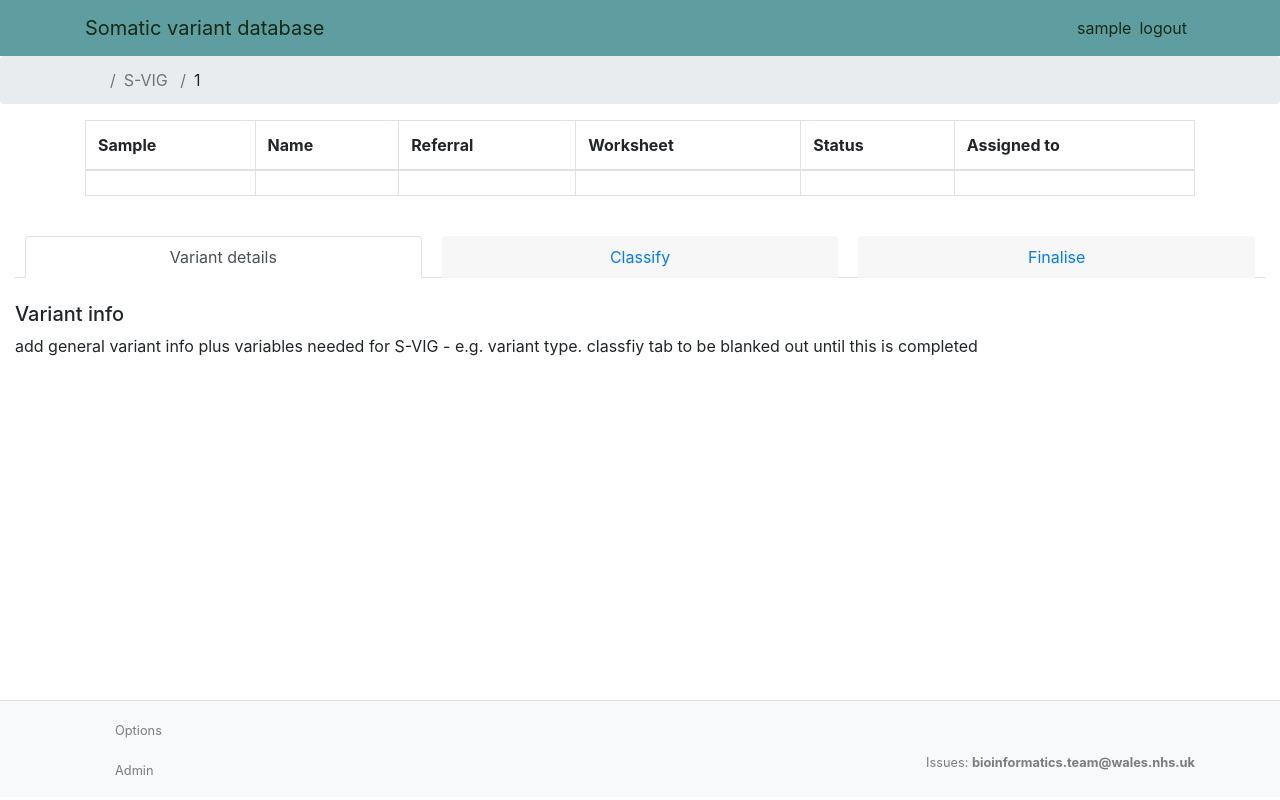
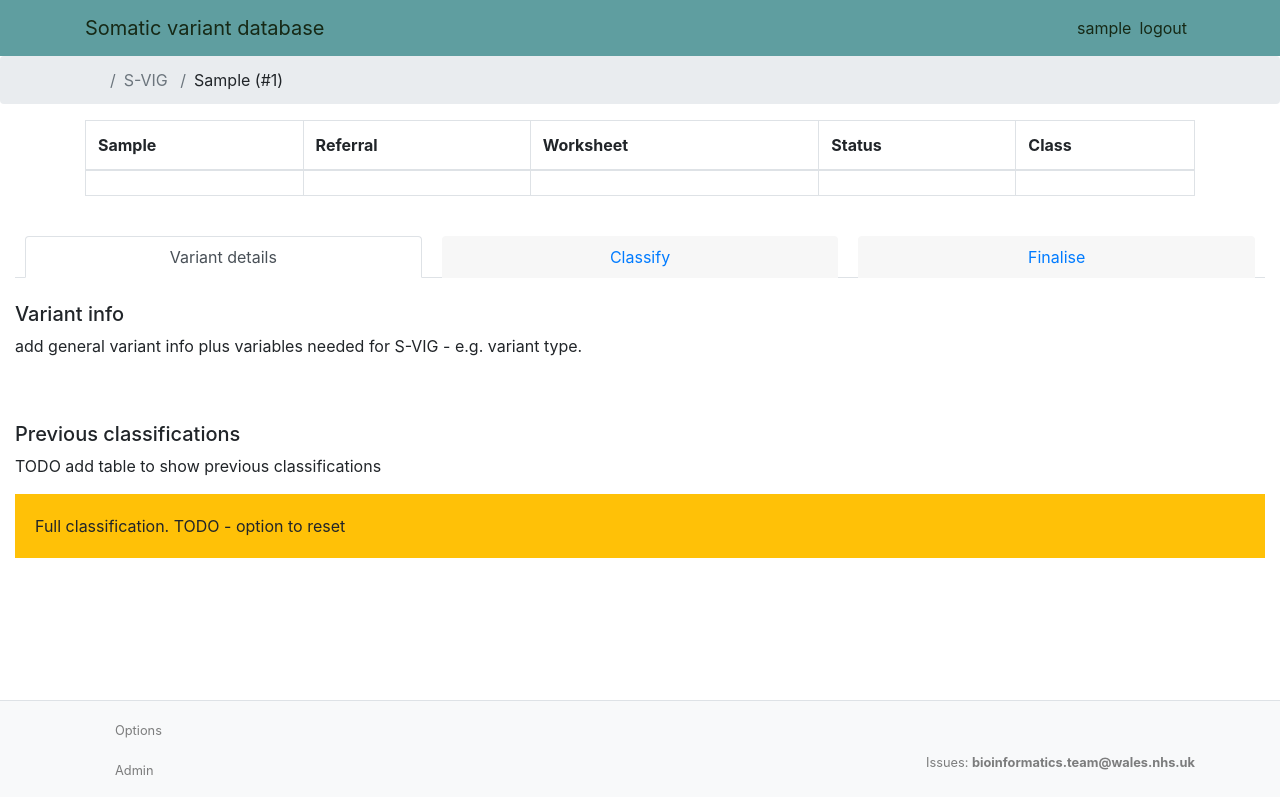
Before and after one commit to erikwaskiewicz/somatic_db_prototype, a Django app: page /svig/classify/1 in a window 1280 px wide. Run offline with Django 3.2, Linux system fonts and the light colour scheme; a user stored in the database is signed in; tables that the repository leaves empty hold one stand-in row (values such as "Sample post"); lists and menus that the app fills with data are empty; some libraries are stand-ins or nearby versions; some web fonts are replaced.

Commit message:
General setup of SVIG app

```diff
--- /dev/null
+++ b/app_svig/forms.py
@@ -0,0 +1,24 @@
+from django import forms
+from crispy_forms.helper import FormHelper
+from crispy_forms.layout import Submit
+
+
+class PreviousClassificationForm(forms.Form):
+    """
+    Choose whether to use a previous class of start a new one
+
+    """
+    PREVIOUS_CLASS_CHOICES = (
+        (True, 'Use previous'),
+        (False, 'New classification'),
+    )
+    use_previous_class = forms.ChoiceField(choices=PREVIOUS_CLASS_CHOICES)
+    confirm = forms.BooleanField(required=True, label='Confirm decision')
+
+    def __init__(self, *args, **kwargs):
+        super(PreviousClassificationForm, self).__init__(*args, **kwargs)
+        self.helper = FormHelper()
+        self.helper.form_method = 'POST'
+        self.helper.add_input(
+            Submit('submit', "Submit", css_class='btn btn-info w-100')
+        )
--- /dev/null
+++ b/app_svig/templates/app_svig/annotations/gnomad.html
@@ -0,0 +1,47 @@
+<table class="table table-sm">
+  <tbody>
+    <tr>
+      <th>Population</th>
+      <th>Allele frequency</th>
+    </tr>
+    <tr>
+      <td>gnomAD Overall</td>
+      <td>x% (x of y)</td>
+    </tr>
+    <tr>
+      <td>gnomAD pop max</td>
+      <td>x% (x of y)</td>
+    </tr>
+  </tbody>
+</table>
+
+<a data-toggle="collapse" href="#gnomad" role="button" aria-expanded="false" aria-controls="gnomad">
+  Show/ hide detailed gnomAD data
+</a>
+<div class="collapse" id="gnomad">
+  <table class="table table-sm">
+    <tbody>
+      <tr>
+        <td>gnomAD African</td>
+        <td>x% (x of y)</td>
+      </tr>
+       <tr>
+        <td>gnomAD East Asian</td>
+        <td>x% (x of y)</td>
+      </tr>
+      <tr>
+        <td>gnomAD European (Non-Finnish)</td>
+        <td>x% (x of y)</td>
+      </tr>
+      <tr>
+        <td>gnomAD Latino</td>
+        <td>x% (x of y)</td>
+      </tr>
+      <tr>
+        <td>gnomAD South Asian</td>
+        <td>x% (x of y)</td>
+      </tr>
+    </tbody>
+  </table>
+</div>
+<p>Link to gnomAD, show gnomAD version</p>
--- /dev/null
+++ b/app_svig/templates/app_svig/annotations/mode_action.html
@@ -0,0 +1,12 @@
+<table class="table table-sm">
+  <tbody>
+    <tr>
+      <th>CGC mode of action</th>
+      <td>????</td>
+    </tr>
+    <tr>
+      <th>VEP variant type</th>
+      <td>????</td>
+    </tr>
+  </tbody>
+</table>
--- /dev/null
+++ b/app_svig/templates/app_svig/codes/B1.html
@@ -0,0 +1,49 @@
+<tr class="table-secondary">
+  <th class="col-1">B1</th>
+  <th class="col-8">Not consistent with mode of action</th>
+  <th class="col-3">
+    <div class="dropdown">
+      <button class="btn btn-lg btn-block btn-warning dropdown-toggle" type="button" id="dropdownMenuButton" data-toggle="dropdown" aria-haspopup="true" aria-expanded="false">
+        Pending
+      </button>
+      <div class="dropdown-menu" aria-labelledby="dropdownMenuButton">
+        <a class="dropdown-item" href="#">Not applied</a>
+        <a class="dropdown-item" href="#">O3 Moderate (+2)</a>
+        <a class="dropdown-item" href="#">B1 Stand-alone</a>
+        <a class="dropdown-item" href="#">B1 Strong (-4)</a>
+        <a class="dropdown-item" href="#">B1 Supporting (-1)</a>
+      </div>
+    </div>
+  </th>
+</tr>
+<tr>
+<td colspan="2">
+  {% include 'app_svig/annotations/mode_action.html' %}
+
+  <a data-toggle="collapse" href="#collapseExample" role="button" aria-expanded="false" aria-controls="collapseExample">
+    More/ less info...
+  </a>
+
+  <div class="collapse" id="collapseExample">
+    <br>...<br>...<br>...<br>...<br>...<br>...<br>...<br>...<br>...
+  </div>
+</td>
+
+<td colspan="1">
+  <p>Checks</p>
+  <table class="table table-sm">
+    <tbody>
+      <tr>
+        <td>Auto call:</td>
+        <td>???</td>
+      </tr>
+      <tr>
+        <td>1st check</td>
+        <td>Pending
+        </td>
+      </tr>
+    </tbody>
+  </table>
+  <p>Comments</p>
+</td>
+</tr>
--- /dev/null
+++ b/app_svig/templates/app_svig/codes/O2.html
@@ -0,0 +1,49 @@
+<tr class="table-danger">
+  <th class="col-1">O2</th>
+  <th class="col-8">Null variant in a tumour surpressor gene</th>
+  <th class="col-3">
+    <div class="dropdown">
+      <button class="btn btn-lg btn-block btn-warning dropdown-toggle" type="button" id="dropdownMenuButton" data-toggle="dropdown" aria-haspopup="true" aria-expanded="false">
+        Pending
+      </button>
+      <div class="dropdown-menu" aria-labelledby="dropdownMenuButton">
+        <a class="dropdown-item" href="#">Not applied</a>
+        <a class="dropdown-item" href="#">O3 Moderate (+2)</a>
+        <a class="dropdown-item" href="#">B1 Stand-alone</a>
+        <a class="dropdown-item" href="#">B1 Strong (-4)</a>
+        <a class="dropdown-item" href="#">B1 Supporting (-1)</a>
+      </div>
+    </div>
+  </th>
+</tr>
+<tr>
+  <td colspan="2">
+    {% include 'app_svig/annotations/mode_action.html' %}
+
+    <a data-toggle="collapse" href="#collapseExample" role="button" aria-expanded="false" aria-controls="collapseExample">
+      More/ less info...
+    </a>
+
+    <div class="collapse" id="collapseExample">
+      <br>...<br>...<br>...<br>...<br>...<br>...<br>...<br>...<br>...
+    </div>
+  </td>
+
+  <td colspan="1">
+    <p>Checks</p>
+    <table class="table table-sm">
+      <tbody>
+        <tr>
+          <td>Auto call:</td>
+          <td>???</td>
+        </tr>
+        <tr>
+          <td>1st check</td>
+          <td>Pending
+          </td>
+        </tr>
+      </tbody>
+    </table>
+    <p>Comments</p>
+  </td>
+</tr>
--- /dev/null
+++ b/app_svig/templates/app_svig/codes/O3_B4.html
@@ -0,0 +1,49 @@
+<tr class="table-info">
+  <th class="col-1">O3<br>B4</th>
+  <th class="col-8">Absent or very rare in population database (e.g. gnomAD)<br>Variant is present at a high level in a general population database (e.g. gnomAD)</th>
+  <th class="col-3">
+    <div class="dropdown">
+      <button class="btn btn-lg btn-block btn-warning dropdown-toggle" type="button" id="dropdownMenuButton" data-toggle="dropdown" aria-haspopup="true" aria-expanded="false">
+        Pending
+      </button>
+      <div class="dropdown-menu" aria-labelledby="dropdownMenuButton">
+        <a class="dropdown-item" href="#">Not applied</a>
+        <a class="dropdown-item" href="#">O3 Moderate (+2)</a>
+        <a class="dropdown-item" href="#">B1 Stand-alone</a>
+        <a class="dropdown-item" href="#">B1 Strong (-4)</a>
+        <a class="dropdown-item" href="#">B1 Supporting (-1)</a>
+      </div>
+    </div>
+  </th>
+</tr>
+<tr>
+  <td colspan="2">
+    {% include 'app_svig/annotations/gnomad.html' %}
+
+    <a data-toggle="collapse" href="#collapseExample" role="button" aria-expanded="false" aria-controls="collapseExample">
+      More/ less info...
+    </a>
+
+    <div class="collapse" id="collapseExample">
+      <br>...<br>...<br>...<br>...<br>...<br>...<br>...<br>...<br>...
+    </div>
+  </td>
+
+  <td colspan="1">
+    <p>Checks</p>
+    <table class="table table-sm">
+      <tbody>
+        <tr>
+          <td>Auto call:</td>
+          <td>???</td>
+        </tr>
+        <tr>
+          <td>1st check</td>
+          <td>Pending
+          </td>
+        </tr>
+      </tbody>
+    </table>
+    <p>Comments</p>
+  </td>
+</tr>
--- /dev/null
+++ b/app_svig/templates/app_svig/codes/example.html
@@ -0,0 +1,49 @@
+<tr class="table-secondary">
+  <th class="col-1">O?</th>
+  <th class="col-8">Example</th>
+  <th class="col-3">
+    <div class="dropdown">
+      <button class="btn btn-lg btn-block btn-warning dropdown-toggle" type="button" id="dropdownMenuButton" data-toggle="dropdown" aria-haspopup="true" aria-expanded="false">
+        Pending
+      </button>
+      <div class="dropdown-menu" aria-labelledby="dropdownMenuButton">
+        <a class="dropdown-item" href="#">Not applied</a>
+        <a class="dropdown-item" href="#">O3 Moderate (+2)</a>
+        <a class="dropdown-item" href="#">B1 Stand-alone</a>
+        <a class="dropdown-item" href="#">B1 Strong (-4)</a>
+        <a class="dropdown-item" href="#">B1 Supporting (-1)</a>
+      </div>
+    </div>
+  </th>
+</tr>
+<tr>
+  <td colspan="2">
+    {% include 'app_svig/annotations/mode_action.html' %}
+
+    <a data-toggle="collapse" href="#collapseExample" role="button" aria-expanded="false" aria-controls="collapseExample">
+      More/ less info...
+    </a>
+
+    <div class="collapse" id="collapseExample">
+      <br>...<br>...<br>...<br>...<br>...<br>...<br>...<br>...<br>...
+    </div>
+  </td>
+
+  <td colspan="1">
+    <p>Checks</p>
+    <table class="table table-sm">
+      <tbody>
+        <tr>
+          <td>Auto call:</td>
+          <td>???</td>
+        </tr>
+        <tr>
+          <td>1st check</td>
+          <td>Pending
+          </td>
+        </tr>
+      </tbody>
+    </table>
+    <p>Comments</p>
+  </td>
+</tr>
--- a/app_svig/templates/app_svig/svig_base.html
+++ b/app_svig/templates/app_svig/svig_base.html
@@ -6,7 +6,7 @@
   <div class="container">
     <a class="breadcrumb-item active" href="{% url 'home' %}" aria-current="page"><span class="fa fa-home"></span></a>
     <a class="breadcrumb-item active" href="{% url 'view-all-svig' %}" aria-current="page">S-VIG</a>
-    <a class="breadcrumb-item active" aria-current="page">{{ classification }}</a>
+    <a class="breadcrumb-item active" aria-current="page">{{ classification }} (#{{ classification.id }})</a>
   </div>
 </nav>
 {% endblock %}
@@ -18,17 +18,15 @@
     <thead>
       <tr>
         <th scope="col">Sample</th>
-        <th scope="col">Name</th>
         <th scope="col">Referral</th>
         <th scope="col">Worksheet</th>
         <th scope="col">Status</th>
-        <th scope="col">Assigned to</th>
+        <th scope="col">Class</th>
       </tr>
     </thead>
     <tbody>
 
       <tr>
-        <td></td>
         <td></td>
         <td></td>
         <td></td>
--- a/app_svig/templates/app_svig/svig_classify.html
+++ b/app_svig/templates/app_svig/svig_classify.html
@@ -1,26 +1,133 @@
-<h5>Classify</h5>
-
 <div class="container-fluid">
+  {% if classification.full_classification %}
   <div class="row">
 
+    <!-- side bar -------------------------------------------------------------------->
     <div class="col-3">
-      <div class="card">
-        <div class="card-body">
-          <h5>Add shortcuts here</h5>
-          <br>
-        </div>
+      <div id="list-example" class="list-group sticky-top">
+        <li class="list-group-item">
+          Class: TODO
+        </li>
+        <li class="list-group-item">
+          Codes applied: TODO
+        </li>
+        <p></p>
+
+        <a class="list-group-item list-group-item-action" href="#list-item-1">
+          <div class="row">
+            <div class="col-10">Population databases</div>
+            <div class="col-2"><span class="fa fa-check"></span></div>
+          </div>
+        </a>
+        <a class="list-group-item list-group-item-action" href="#list-item-2">
+          <div class="row">
+            <div class="col-10">Mode of action</div>
+            <div class="col-2"><span class="fa fa-stopwatch"></span></div>
+          </div>
+        </a>
+        <a class="list-group-item list-group-item-action" href="#list-item-3">
+          <div class="row">
+            <div class="col-10">Cancer databases</div>
+            <div class="col-2"><span class="fa fa-stopwatch"></span></div>
+          </div>
+        </a>
+        <a class="list-group-item list-group-item-action" href="#list-item-4">
+          <div class="row">
+            <div class="col-10">Effect on protein</div>
+            <div class="col-2"><span class="fa fa-stopwatch"></span></div>
+          </div>
+        </a>
+        <a class="list-group-item list-group-item-action" href="#list-item-5">
+          <div class="row">
+            <div class="col-10">Computational tools</div>
+            <div class="col-2"><span class="fa fa-stopwatch"></span></div>
+          </div>
+        </a>
+        <a class="list-group-item list-group-item-action" href="#list-item-6">
+          <div class="row">
+            <div class="col-10">Functional studies</div>
+            <div class="col-2"><span class="fa fa-stopwatch"></span></div>
+          </div>
+        </a>
+
+        <p></p>
+        <button class="btn btn-block btn-lg btn-danger" type="button">Recalculate classification</button>
+
       </div>
     </div>
 
+
+    <!-- Main area ------------------------------------------------------------------------------->
     <div class="col-9">
-      <div class="card">
-        <div class="card-body">
+      <div data-bs-spy="scroll" data-bs-target="#list-example" data-bs-offset="0" class="scrollspy-example" tabindex="0">
 
-          <h5>Table of codes here</h5>
-          <br>
-        </div>
+        <!-- population databases section -->
+        <h4 id="list-item-1">Population databases</h4>
+        <table class="table table-bordered">
+          <tbody>
+            {% include 'app_svig/codes/O3_B4.html' %}
+          </tbody>
+        </table>
+        <br>
+
+        <!-- mode of action section -->
+        <h4 id="list-item-2">Mode of action</h4>
+        <table class="table table-bordered">
+          <tbody>
+            {% include 'app_svig/codes/O2.html' %}
+            {% include 'app_svig/codes/B1.html' %}
+          </tbody>
+        </table>
+        <br>
+
+        <!-- database section -->
+        <h4 id="list-item-3">Cancer databases</h4>
+        <table class="table table-bordered">
+          <tbody>
+            {% include 'app_svig/codes/example.html' %}
+            {% include 'app_svig/codes/example.html' %}
+          </tbody>
+        </table>
+        <br>
+
+        <!-- protein effect section -->
+        <h4 id="list-item-4">Effect on protein</h4>
+        <table class="table table-bordered">
+          <tbody>
+            {% include 'app_svig/codes/example.html' %}
+            {% include 'app_svig/codes/example.html' %}
+          </tbody>
+        </table>
+        <br>
+
+        <!-- computational tool section -->
+        <h4 id="list-item-5">Computational tools</h4>
+        <table class="table table-bordered">
+          <tbody>
+            {% include 'app_svig/codes/example.html' %}
+            {% include 'app_svig/codes/example.html' %}
+          </tbody>
+        </table>
+        <br>
+
+        <!-- functional study section-->
+        <h4 id="list-item-6">Functional studies</h4>
+        <table class="table table-bordered">
+          <tbody>
+            {% include 'app_svig/codes/example.html' %}
+            {% include 'app_svig/codes/example.html' %}
+          </tbody>
+        </table>
+        <br>
+
       </div>
     </div>
+  </div>
 
+  {% else %}
+  <div class="card card-body bg-warning">
+    Please complete Variant details tab first
   </div>
+
+  {% endif %}
 </div>
--- a/app_svig/templates/app_svig/svig_info.html
+++ b/app_svig/templates/app_svig/svig_info.html
@@ -1,5 +1,22 @@
+{% load crispy_forms_tags %}
+
 <h5>Variant info</h5>
 
-add general variant info plus variables needed for S-VIG - e.g. variant type.
+<p>add general variant info plus variables needed for S-VIG - e.g. variant type.</p>
 
-classfiy tab to be blanked out until this is completed
+<br><br>
+
+<h5>Previous classifications</h5>
+<p>TODO add table to show previous classifications</p>
+
+{% if classification.full_classification %}
+<div class="card-body bg-warning">
+    Full classification. TODO - option to reset
+</div>
+
+{% else %}
+<div class="card-body bg-light">
+{% crispy previous_class_form %}
+</div>
+
+{% endif %}
--- a/app_svig/views.py
+++ b/app_svig/views.py
@@ -2,7 +2,7 @@ from django.shortcuts import render
 from django.contrib.auth.decorators import login_required
 
 from .models import *
-
+from .forms import *
 
 # Create your views here.
 @login_required
@@ -16,4 +16,32 @@ def view_classifications(request):
 
 @login_required
 def classify(request, classification):
-    return render(request, 'app_svig/svig_base.html', {'classification': classification})
+    classification_obj = Classification.objects.get(id = classification)
+    previous_class_form = PreviousClassificationForm()
+
+    context = {
+        'classification': classification_obj,
+        'previous_class_form': previous_class_form
+    }
+
+    # when buttons are pressed
+    if request.method == 'POST':
+        if 'use_previous_class' in request.POST:
+            previous_class_form = PreviousClassificationForm(request.POST)
+            if previous_class_form.is_valid():
+                use_previous = previous_class_form.cleaned_data['use_previous_class']
+                if use_previous == 'True':
+                    print(use_previous)
+                    #TODO change setting in classification obj and save link to reused classification
+
+                elif use_previous == 'False':
+                    print('no', use_previous)
+                    # TODO change setting in classification obj and load up codes
+                    classification_obj.full_classification = True
+                    classification_obj.save()
+                    classification_obj.make_new_classification()
+
+                    # reload context
+                    context['classification'] = classification_obj
+
+    return render(request, 'app_svig/svig_base.html', context)
```
Also changed, not shown: app_svig/models.py (+30 -0 lines).
